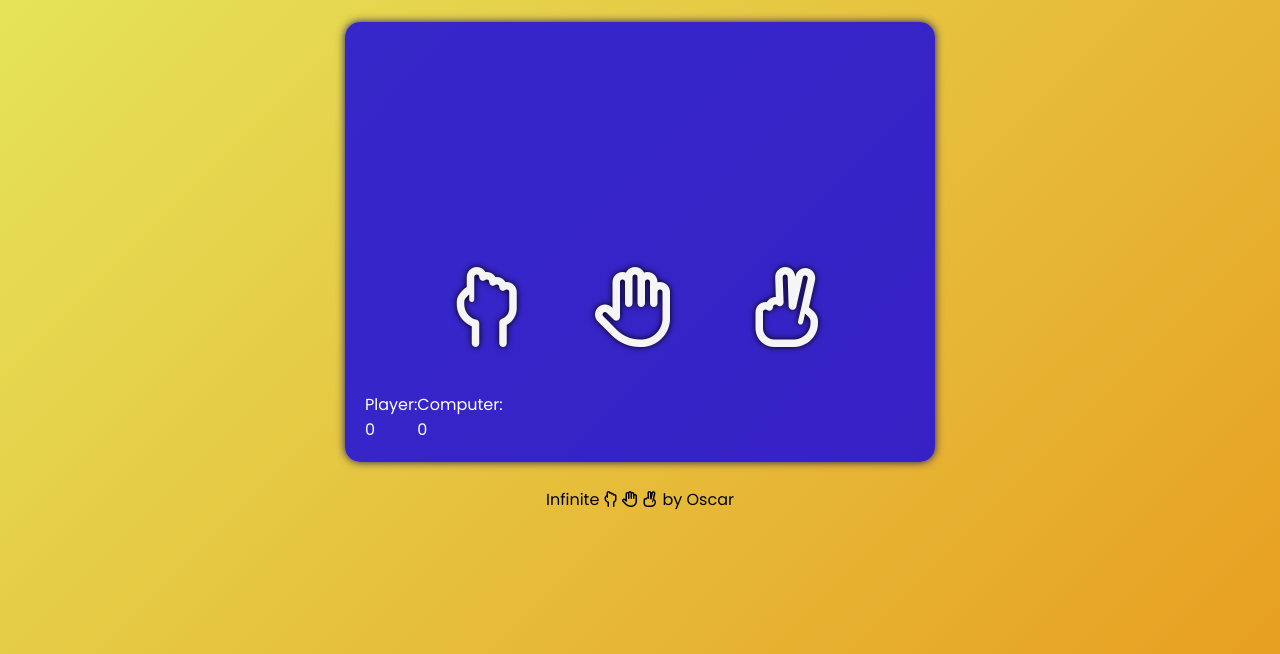
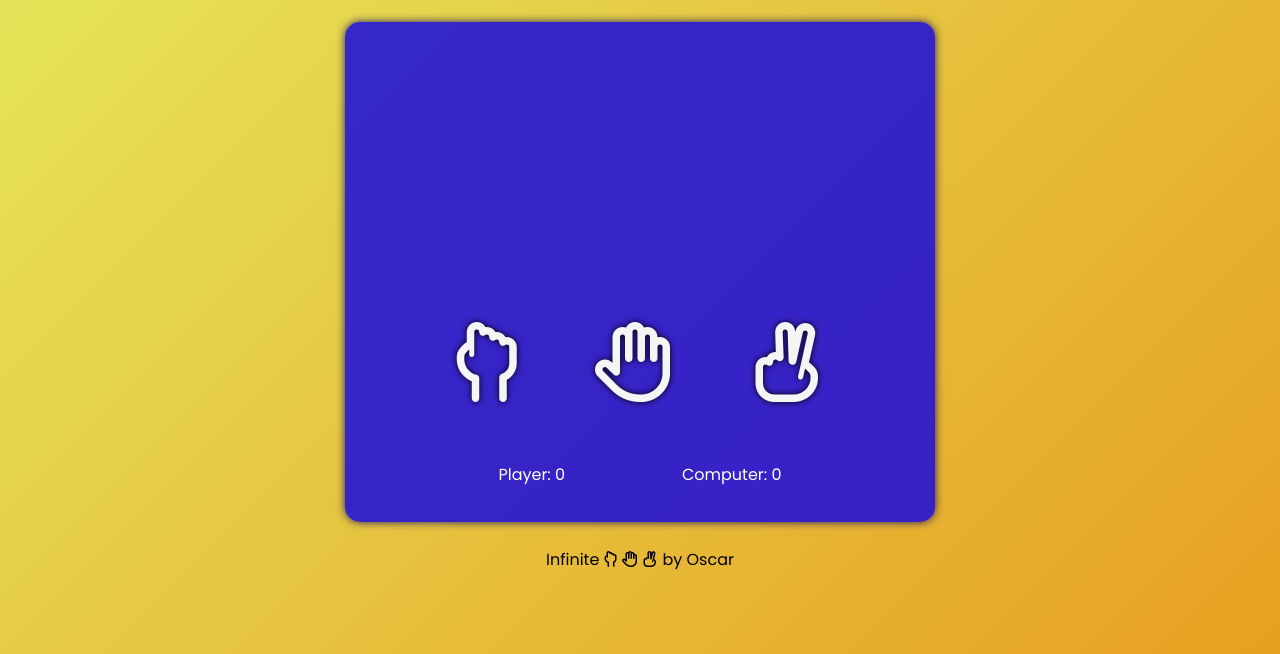
Before and after one commit to chuchuluco/rock-paper-scissors, a plain HTML site: page index.html in a window 1280 px wide. Shown: the part 146-800 px from the top of the page. Drawn offline with Linux system fonts and the light colour scheme.

Commit message:
Add score counter

```diff
--- a/index.html
+++ b/index.html
@@ -26,8 +26,8 @@
             <button id="scissors"><i class="fa-regular fa-hand-scissors fa-4x"></i></button>
         </div>
         <div class="scores">
-            <div class="player-score">Player:<p id="ps">0</p></div>
-            <div class="computer-score">Computer:<p id="cs">0</p></div>
+            <div class="player-score">Player: 0</div>
+            <div class="computer-score">Computer: 0</div>
         </div>
     </div>
 </body>
--- a/rps-game.js
+++ b/rps-game.js
@@ -29,12 +29,18 @@ buttons.forEach((button) => {
     if(button.id == "rock") {
         result.textContent = gameRound("rock")
         player.innerHTML = rockIcon
+        scorePlayer.textContent = `Player: ${playerScore}`
+        scoreComputer.textContent = `Computer: ${playerScore}`
     } else if(button.id == "paper") {
         result.textContent = gameRound("paper")
         player.innerHTML = paperIcon
+        scorePlayer.textContent = `Player: ${playerScore}`
+        scoreComputer.textContent = `Computer: ${playerScore}`
     } else if(button.id == "scissors") {
         player.innerHTML = scissorsIcon
         result.textContent = gameRound("scissors")
+        scorePlayer.textContent = `Player: ${playerScore}`
+        scoreComputer.textContent = `Computer: ${playerScore}`
     }
   });
 });
@@ -43,6 +49,8 @@ const result = document.querySelector(".result-prompt");
 const player = document.querySelector(".player")
 const computerChoose = document.querySelector(".computer")
 const container = document.querySelector('.container')
+const scorePlayer = document.querySelector('.player-score')
+const scoreComputer = document.querySelector('.computer-score')
 
 
 function gameRound(playerSelect) {
--- a/style.css
+++ b/style.css
@@ -31,7 +31,7 @@ h1 {
 
 .container {
     color: white;
-    height: 400px;
+    height: 460px;
     width: 550px;
     background-color: var(--blue);
     margin: 25px auto;
@@ -108,4 +108,13 @@ footer .fa-regular {
 
 .scores {
     display: flex;
+    width: 400px;
+    align-self: center;
+    justify-content: space-around;
+    padding: 15px;
 }
+
+.player-score {
+    display: flex;
+    justify-content: space-between;
+}
```
